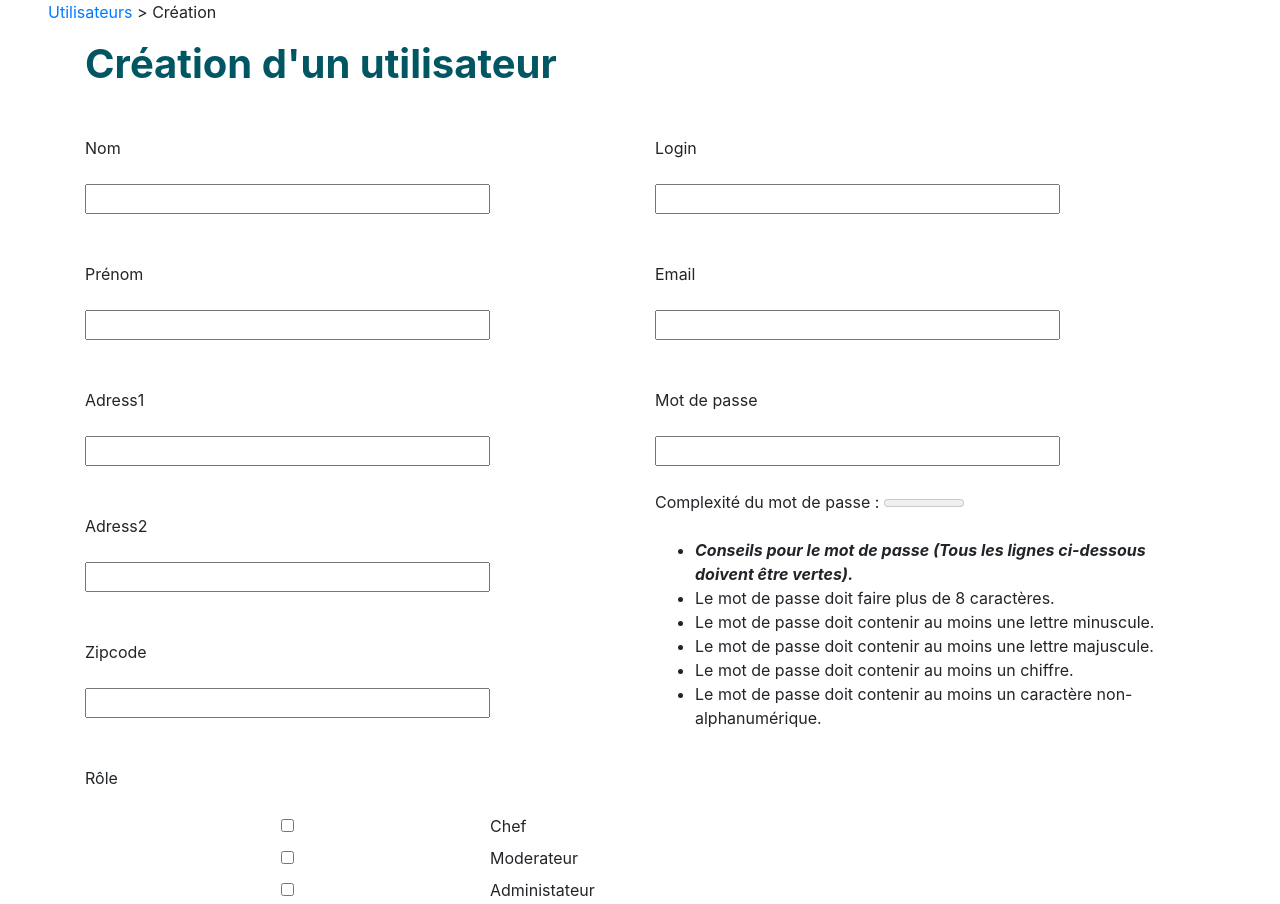
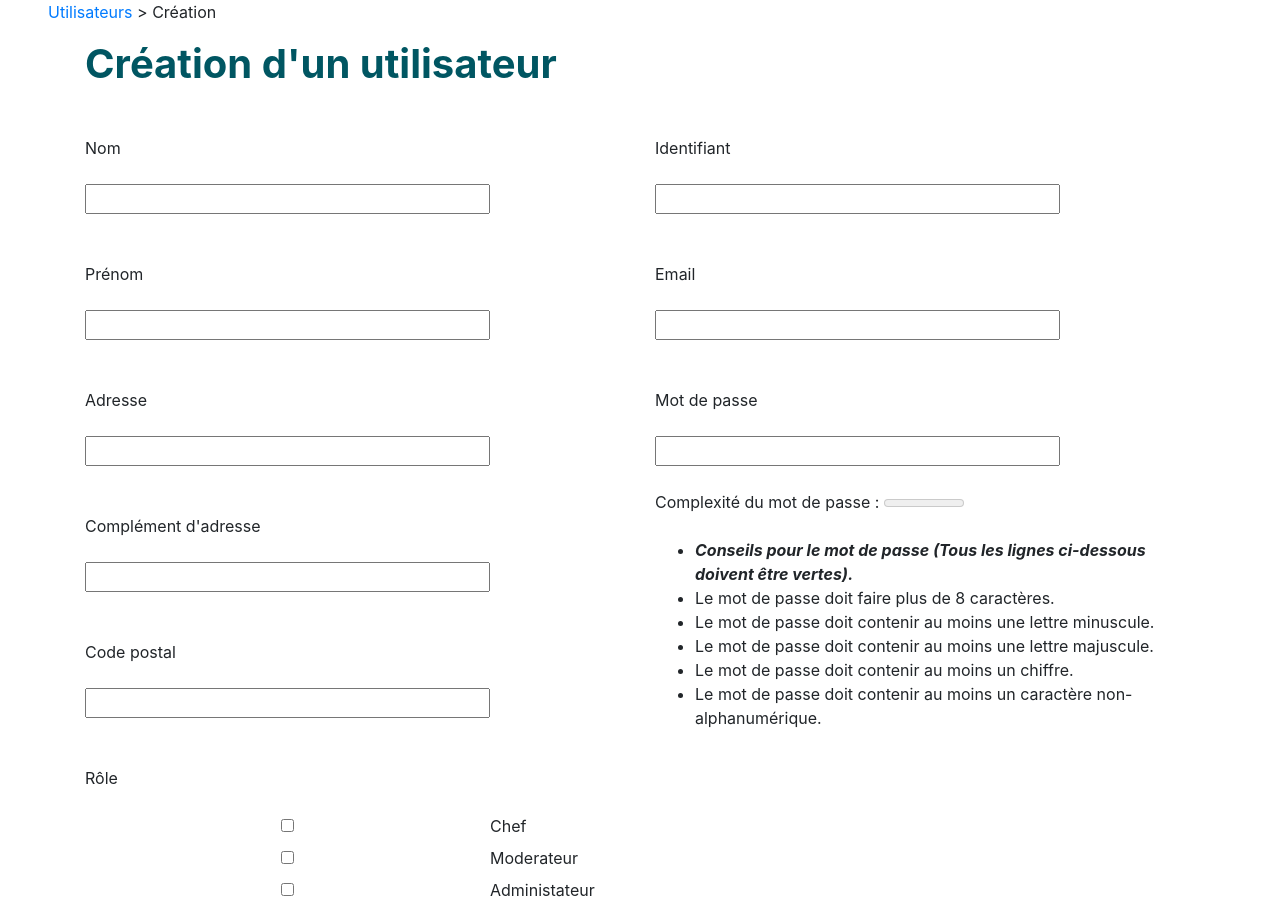
Before and after one commit to stephane-cad55/PHP_Nesti_Site, a PHP site: the page made by app/view/content/content_users_creation.php in a window 1280 px wide. Shown: the part 72-976 px from the top of the page. Run offline with PHP 8.4, Linux system fonts and the light colour scheme; the template is opened without the code that fills it, so the values that code supplies are empty; the visitor is signed in with stand-in values (Sample User, id 1); some libraries are stand-ins or nearby versions.

Commit message:
Update users and recipes

```diff
--- a/app/controller/UsersController.php
+++ b/app/controller/UsersController.php
@@ -22,6 +22,12 @@ class UsersController extends BaseController
             $this->delete($idUser);
         }
     }
+
+     /**
+     * addUser
+     *
+     * @return void
+     */
     public function addUser()
     {
         $newUser = new Users();
--- a/app/view/content/content_users_creation.php
+++ b/app/view/content/content_users_creation.php
@@ -13,13 +13,13 @@
                 <p class="mt-5">Prénom</p><br>
                 <input type="text" class="w-75" name="userFirstname">
 
-                <p class="mt-5">Adress1</p><br>
+                <p class="mt-5">Adresse</p><br>
                 <input type="text" class="w-75" name="userAdress1">
 
-                <p class="mt-5">Adress2</p><br>
+                <p class="mt-5">Complément d'adresse</p><br>
                 <input type="text" class="w-75" name="userAdress2">
 
-                <p class="mt-5">Zipcode</p><br>
+                <p class="mt-5">Code postal</p><br>
                 <input type="text" class="w-75" name="userZipCode">
 
 
@@ -52,7 +52,7 @@
             </div>
 
             <div class="col mt-5">
-                <p class="mt-5">Login</p><br>
+                <p class="mt-5">Identifiant</p><br>
                 <input type="text" class="w-75" name="userLogin">
                 <p class="mt-5">Email</p><br>
                 <input type="text" class="w-75" name="userEmail">
```
Also changed, not shown: app/config.php (+4 -4 lines), app/view/content/content_recipes.php (+9 -0 lines), public/js/recipes.js (+5 -5 lines).
